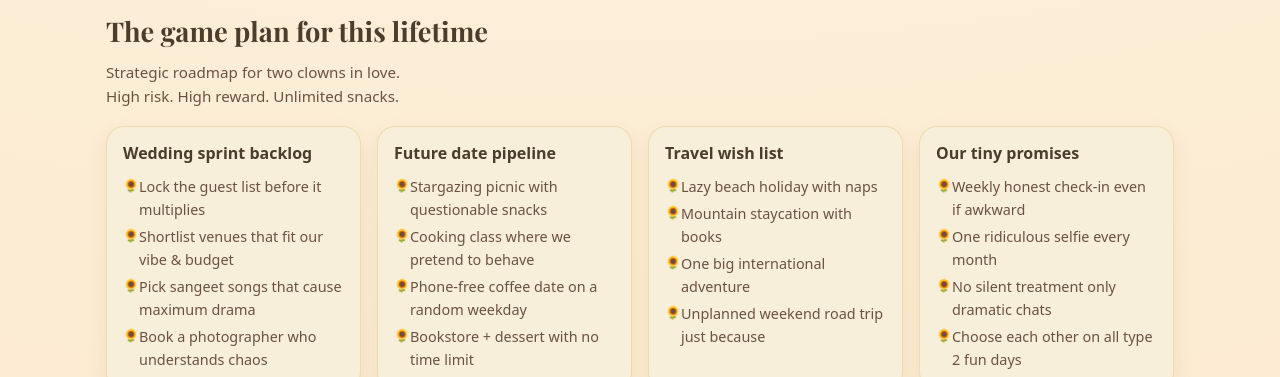
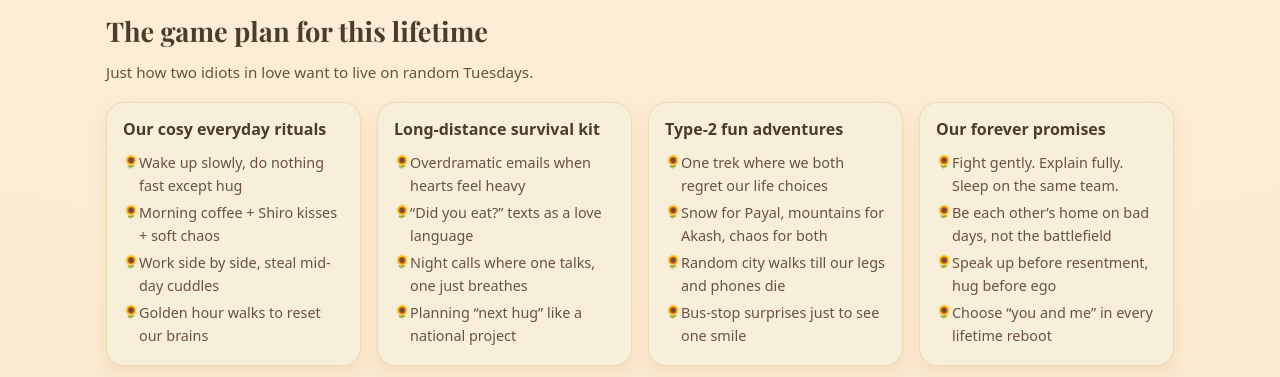
Before and after one commit to akash-1536/our-love-hq, a plain HTML site: page index.html in a window 1280 px wide. Shown: the part 2434-2811 px from the top of the page. Drawn offline with nearby package versions, Linux system fonts and the light colour scheme.

Commit message:
added content

```diff
--- a/index.html
+++ b/index.html
@@ -71,7 +71,7 @@
 
       <div class="timeline">
         <article class="timeline-item fade-on-scroll">
-          <div class="timeline-date">Day 1</div>
+          <div class="timeline-date">Day 1: 26/05/2025</div>
           <div class="timeline-content">
             <h3>The first ping</h3>
             <p>
@@ -82,7 +82,7 @@
         </article>
 
         <article class="timeline-item fade-on-scroll">
-          <div class="timeline-date">Date</div>
+          <div class="timeline-date">01-06-2025</div>
           <div class="timeline-content">
             <h3>The first date</h3>
             <p>
@@ -94,7 +94,7 @@
         </article>
 
         <article class="timeline-item fade-on-scroll">
-          <div class="timeline-date">Date</div>
+          <div class="timeline-date">10-06-2025</div>
           <div class="timeline-content">
             <h3>The realisation</h3>
             <p>
@@ -106,7 +106,7 @@
         </article>
 
         <article class="timeline-item fade-on-scroll">
-          <div class="timeline-date">Date</div>
+          <div class="timeline-date">28-07-2025</div>
           <div class="timeline-content">
             <h3>Type 2 fun certified</h3>
             <p>
@@ -118,7 +118,7 @@
         </article>
 
         <article class="timeline-item fade-on-scroll">
-          <div class="timeline-date">Date</div>
+          <div class="timeline-date">30-08-2025</div>
           <div class="timeline-content">
             <h3>The proposal</h3>
             <p>
@@ -231,48 +231,51 @@
     <section id="lists" class="section fade-on-scroll">
       <h2>The game plan for this lifetime</h2>
       <p class="section-intro">
-        Strategic roadmap for two clowns in love.<br />
-        High risk. High reward. Unlimited snacks.
+        Just how two idiots in love want to live on random Tuesdays.
       </p>
 
       <div class="lists-grid">
+        <!-- Everyday home rituals -->
         <article class="list-card fade-on-scroll">
-          <h3>Wedding sprint backlog</h3>
+          <h3>Our cosy everyday rituals</h3>
           <ul>
-            <li>Lock the guest list before it multiplies</li>
-            <li>Shortlist venues that fit our vibe & budget</li>
-            <li>Pick sangeet songs that cause maximum drama</li>
-            <li>Book a photographer who understands chaos</li>
+            <li>Wake up slowly, do nothing fast except hug</li>
+            <li>Morning coffee + Shiro kisses + soft chaos</li>
+            <li>Work side by side, steal mid-day cuddles</li>
+            <li>Golden hour walks to reset our brains</li>
           </ul>
         </article>
 
+        <!-- Long distance comfort -->
         <article class="list-card fade-on-scroll">
-          <h3>Future date pipeline</h3>
+          <h3>Long-distance survival kit</h3>
           <ul>
-            <li>Stargazing picnic with questionable snacks</li>
-            <li>Cooking class where we pretend to behave</li>
-            <li>Phone-free coffee date on a random weekday</li>
-            <li>Bookstore + dessert with no time limit</li>
+            <li>Overdramatic emails when hearts feel heavy</li>
+            <li>“Did you eat?” texts as a love language</li>
+            <li>Night calls where one talks, one just breathes</li>
+            <li>Planning “next hug” like a national project</li>
           </ul>
         </article>
 
+        <!-- Adventures & type 2 fun -->
         <article class="list-card fade-on-scroll">
-          <h3>Travel wish list</h3>
+          <h3>Type-2 fun adventures</h3>
           <ul>
-            <li>Lazy beach holiday with naps</li>
-            <li>Mountain staycation with books</li>
-            <li>One big international adventure</li>
-            <li>Unplanned weekend road trip just because</li>
+            <li>One trek where we both regret our life choices</li>
+            <li>Snow for Payal, mountains for Akash, chaos for both</li>
+            <li>Random city walks till our legs and phones die</li>
+            <li>Bus-stop surprises just to see one smile</li>
           </ul>
         </article>
 
+        <!-- Tiny promises -->
         <article class="list-card fade-on-scroll">
-          <h3>Our tiny promises</h3>
+          <h3>Our forever promises</h3>
           <ul>
-            <li>Weekly honest check-in even if awkward</li>
-            <li>One ridiculous selfie every month</li>
-            <li>No silent treatment only dramatic chats</li>
-            <li>Choose each other on all type 2 fun days</li>
+            <li>Fight gently. Explain fully. Sleep on the same team.</li>
+            <li>Be each other’s home on bad days, not the battlefield</li>
+            <li>Speak up before resentment, hug before ego</li>
+            <li>Choose “you and me” in every lifetime reboot</li>
           </ul>
         </article>
       </div>
```
